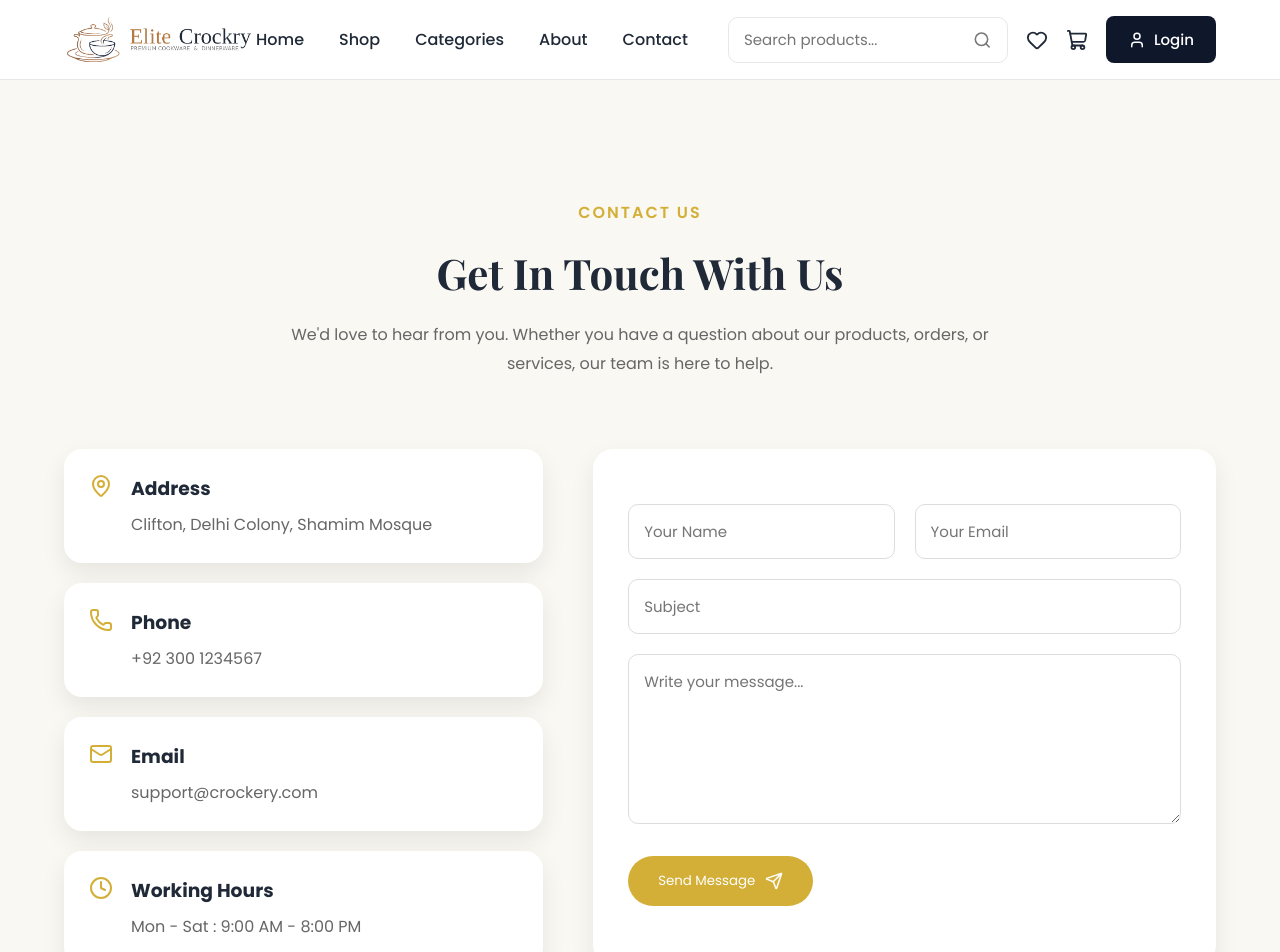
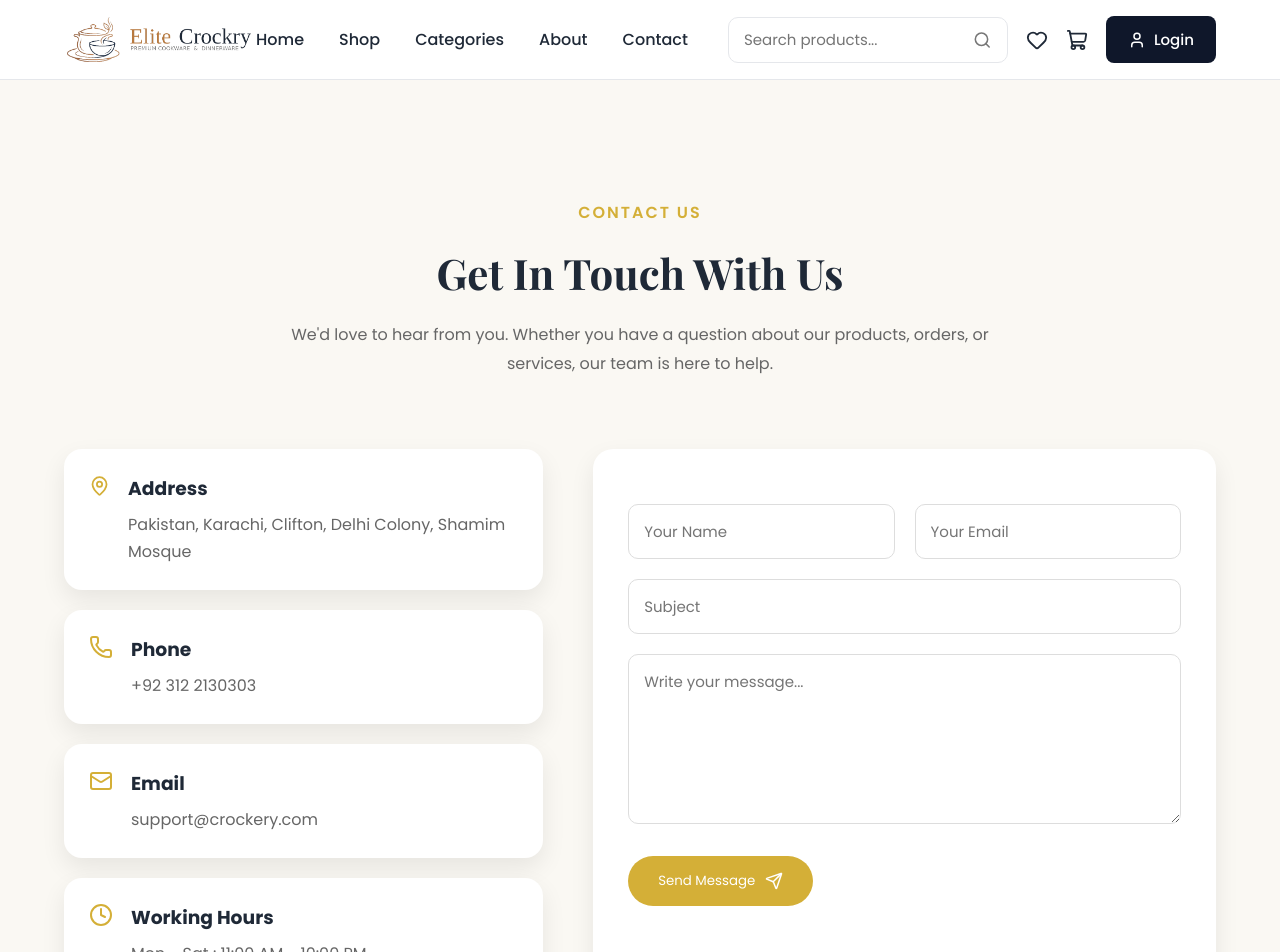
Before and after one commit to ajlal-essentri/Crockry-Elite, a React (Vite) app: page /contact in a window 1280 px wide. Shown: the top 952 px of the page. Built offline with nearby package versions, Linux system fonts and the light colour scheme; no server answers; the database is empty.

Commit message:
change Address and Number

```diff
--- a/src/pages/contect/contect.jsx
+++ b/src/pages/contect/contect.jsx
@@ -63,7 +63,7 @@ function Contact() {
               <MapPin size={24}/>
               <div>
                 <h3>Address</h3>
-                <p>Clifton, Delhi Colony, Shamim Mosque</p>
+                <p>Pakistan, Karachi, Clifton, Delhi Colony, Shamim Mosque</p>
               </div>
             </div>
 
@@ -71,7 +71,7 @@ function Contact() {
               <Phone size={24}/>
               <div>
                 <h3>Phone</h3>
-                <p>+92 300 1234567</p>
+                <p>+92 312 2130303</p>
               </div>
             </div>
 
@@ -87,7 +87,7 @@ function Contact() {
               <Clock size={24}/>
               <div>
                 <h3>Working Hours</h3>
-                <p>Mon - Sat : 9:00 AM - 8:00 PM</p>
+                <p>Mon - Sat : 11:00 AM - 10:00 PM</p>
               </div>
             </div>
 
```
